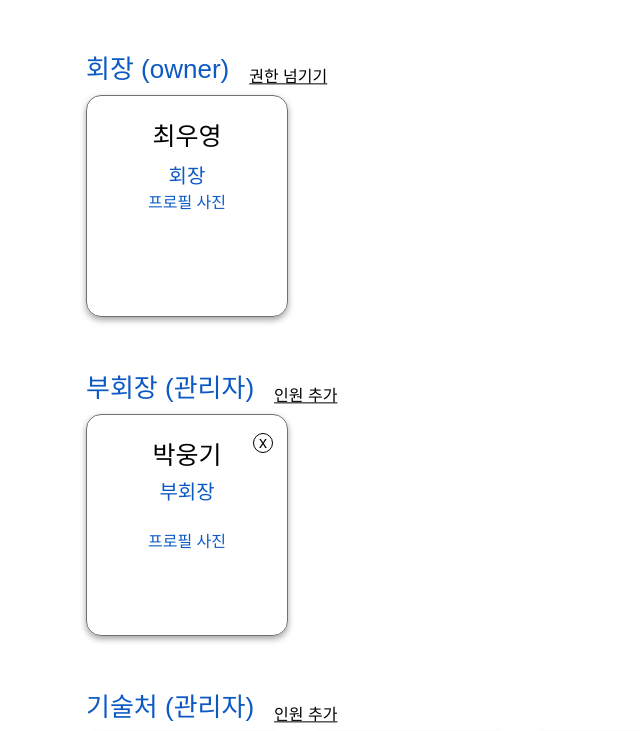
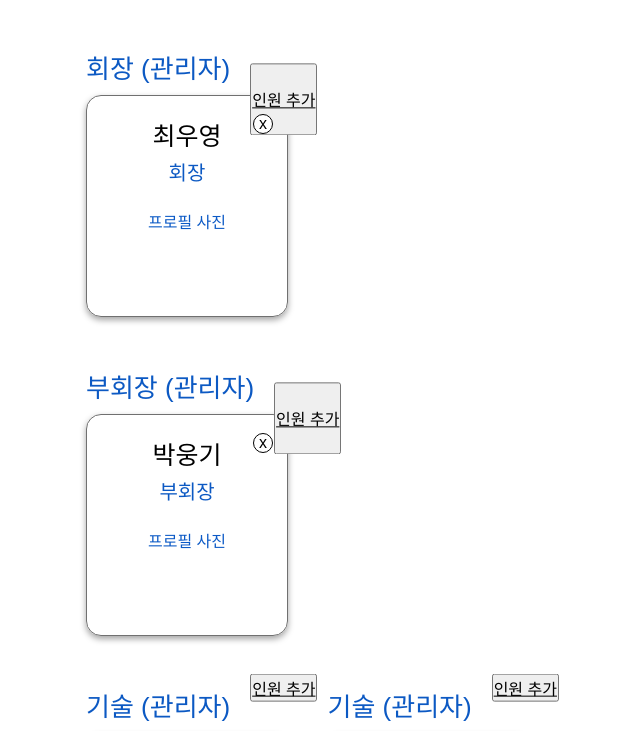
Before and after one commit to Kim-Hyunjo/MoZIP, a React (Create React App) app in the folder front/: page /circle/members/edit in a window 1280 px wide. Shown: the part 602-1333 px from the top of the page, without its empty margins (74-714 px from the left). Built offline with nearby package versions, Linux system fonts and the light colour scheme.

Commit message:
feat: Add CircleMembersEditModal

```diff
--- a/front/src/pages/circle/CircleMembersEdit.tsx
+++ b/front/src/pages/circle/CircleMembersEdit.tsx
@@ -1,4 +1,4 @@
-import React from 'react'
+import React,{useState} from 'react'
 import {
     BrowserRouter as Router,
     Route,
@@ -6,8 +6,54 @@ import {
     Switch,
     NavLink,
   } from 'react-router-dom';
+import CircleMembersEditSubmaster from './CircleMembersEditSubmaster'
+import CircleMembersEditmaster from './CircleMembersEditmaster'
+import CircleMembersEditTech from './CircleMembersEditTech'
+import CircleMembersEditModal from './CircleMembersEditModal'
+  interface Role {
+      id: number,
+      name: string
+      status: string,
+      content:string
+  }
+const CircleMembersEdit = () => {
+    const [master, setMaster] = useState<Role[]>([
+        {
+            id: 0, name:'최우영', status:'회장',content:'프로필 사진'
+        },
+    ]);
+    const [submaster, setSubMaster] = useState<Role[]>([
+        {
+            id: 0, name:'박웅기', status:'부회장',content:'프로필 사진'
+        },
+    ]);
 
-const CircleMembersEdit = () => {
+    const [tech, setTech] = useState<Role[]>([
+        {id: 0, name:'왕희도', status:'기술',content:'프로필 사진'},
+        {id: 1, name:'왕희도', status:'기술',content:'프로필 사진'
+        },
+    ]);
+        const masterList = master.map((item) =>{
+            return(
+                <CircleMembersEditmaster
+                propsRole={item}/>
+            )
+        })
+
+        const submasterList = submaster.map((item) =>{
+            return(
+                <CircleMembersEditSubmaster
+                propsRole={item}/>
+            )
+        })
+        const techList = tech.map((item) =>{
+            return(
+                <CircleMembersEditTech
+                propsRole={item}/>
+            )
+        })
+
+
     return (
         <div className="circleMembers">
             <div><h2>운영진수정</h2>
@@ -27,34 +73,21 @@ const CircleMembersEdit = () => {
                     <li>부회장</li>
                     <li>기술처</li>
                     <li>회계</li>
-                    <li><button id = "button_plus" type="button">+</button></li>
+                    <li><button  id = "button_plus" type="button">+</button></li>
                 </ul>
             </div>
-            <div>
-                <div className="role">
-                    <div className="roleName">회장 (owner)</div>
-                    <a className="changeOwner" href="#">권한 넘기기</a>
-                </div>
-                <div className="user_namecard"><div className="user_name">최우영</div><div className="user_role">회장</div><span>프로필 사진</span></div>
+            <div style={{display:'flex'}}>
+                {masterList}
             </div>
-            <div>
-                <div className="role">
-                    <div className="roleName">부회장 (관리자)</div>
-                    <a className="changeOwner" href="#">인원 추가</a>
-                </div>
-                <div className="user_namecard_edit"><div className="user_name">박웅기</div><button id="button_x" type="button">x</button><div className="user_role">부회장</div><span>프로필 사진</span></div>
+            <div style={{display:'flex'}}>
+            {submasterList}
+
             </div>
-            <div>
-                 <div className="role">
-                    <div className="roleName">기술처 (관리자)</div>
-                    <a className="changeOwner" href="#">인원 추가</a>
-                </div>
-                <div className="user_namecard_edit"><div className="user_name">왕희도</div><button id="button_x" type="button">x</button><div className="user_role">기술</div><span>프로필 사진</span></div>
-                <div className="user_namecard_edit"><div className="user_name">왕희도</div><button id="button_x" type="button">x</button><div className="user_role">기술</div><span>프로필 사진</span></div>
-                <div className="user_namecard_edit"><div className="user_name">왕희도</div><button id="button_x" type="button">x</button><div className="user_role">기술</div><span>프로필 사진</span></div>
-                <div className="user_namecard_edit"><div className="user_name">왕희도</div><button id="button_x" type="button">x</button><div className="user_role">기술</div><span>프로필 사진</span></div>
-                <div className="user_namecard_edit"><div className="user_name">왕희도</div><button id="button_x" type="button">x</button><div className="user_role">기술</div><span>프로필 사진</span></div>
+            <div style={{display:'flex'}}>
+                 {techList}
+
             </div>
+
             <button id="button4" type="submit">완료</button>
         </div>
     )
--- /dev/null
+++ b/front/src/pages/circle/CircleMembersEditModal.tsx
@@ -0,0 +1,94 @@
+import React, { ReactComponentElement } from 'react';
+import { makeStyles, Theme, createStyles } from '@material-ui/core/styles';
+import Modal from '@material-ui/core/Modal';
+
+
+
+function getModalStyle() {
+  const top = 50
+  const left = 50
+
+  return {
+    top: `${top}%`,
+    left: `${left}%`,
+    transform: `translate(-${top}%, -${left}%)`,
+  };
+}
+
+const useStyles = makeStyles((theme: Theme) =>
+  createStyles({
+    paper: {
+      position: 'absolute',
+      width: 1200   ,
+      height:800,
+      backgroundColor: theme.palette.background.paper,
+      border: '2px solid #000',
+      boxShadow: theme.shadows[5],
+      padding: theme.spacing(2, 4, 3),
+      display:'flex'
+    },
+  }),
+);
+
+interface Role {
+    id: number;
+    name: string;
+    status: string;
+    content:string;
+}
+
+
+const CircleMembersEditModal=  ()=> {
+    const guest:Role[] =[
+        { id: 2, name:'한채은', status:'기술',content:'프로필 사진'},
+           { id: 3, name:'왕희도', status:'기술',content:'프로필 사진'},
+           { id: 4, name:'박웅기', status:'기술',content:'프로필 사진'},
+           { id: 5, name:'한예송', status:'기술',content:'프로필 사진'},
+           { id: 6, name:'한예송', status:'기술',content:'프로필 사진'},
+    ]
+  const classes = useStyles();
+  // getModalStyle is not a pure function, we roll the style only on the first render
+  const [modalStyle] = React.useState(getModalStyle);
+  const [open, setOpen] = React.useState(false);
+
+  const handleOpen = () => {
+    setOpen(true);
+  };
+
+  const handleClose = () => {
+    setOpen(false);
+  };
+
+  const body = (
+    <div style={modalStyle} className={classes.paper}>
+        {guest.map((item) => {
+             return(
+                <div>
+                <div className="role">
+            <div className="roleName">{item.status} (관리자)</div>
+               </div>
+               <div className="user_namecard_edit"><div className="user_name">{item.name}</div><button id="button_x" type="button">x</button><div className="user_role">{item.status}</div><span>{item.content}</span></div>
+            </div>
+             )
+        })}
+      {/* <SimpleModal /> */}
+    </div>
+  );
+
+  return (
+    <div>
+      <button type="button" onClick={handleOpen} className="changeOwner">
+        인원 추가
+      </button>
+      <Modal
+        open={open}
+        onClose={handleClose}
+        aria-labelledby="simple-modal-title"
+        aria-describedby="simple-modal-description"
+      >
+        {body}
+      </Modal>
+    </div>
+  );
+}
+export default CircleMembersEditModal
--- /dev/null
+++ b/front/src/pages/circle/CircleMembersEditSubmaster.tsx
@@ -0,0 +1,40 @@
+import React, { useState } from 'react'
+
+
+interface Role {
+    id: number;
+    name: string;
+    status: string;
+    content:string;
+}
+interface Props {
+    propsRole:Role;
+
+}
+
+const CircleMembersEditSubmaster:React.FunctionComponent<Props> = ({
+    propsRole
+
+}) =>{
+    const guest:Role[] =[
+        { id: 1, name:'한채은', status:'기술',content:'프로필 사진'},
+           { id: 2, name:'왕희도', status:'기술',content:'프로필 사진'},
+           { id: 3, name:'박웅기', status:'기술',content:'프로필 사진'},
+           { id: 4, name:'한예송', status:'기술',content:'프로필 사진'},
+    ]
+    const [open, setOpen] = useState<boolean>(false)
+
+
+
+
+return (
+    <div>
+         <div className="role">
+                    <div className="roleName">{propsRole.status} (관리자)</div>
+                    <button className="changeOwner" >인원 추가</button>
+                </div>
+        <div className="user_namecard_edit"><div className="user_name">{propsRole.name}</div><button id="button_x" type="button">x</button><div className="user_role">{propsRole.status}</div><span>{propsRole.content}</span></div>
+    </div>
+)
+}
+export default CircleMembersEditSubmaster
--- /dev/null
+++ b/front/src/pages/circle/CircleMembersEditTech.tsx
@@ -0,0 +1,34 @@
+import React,{useState} from 'react'
+import CircleMembersEditModal from './CircleMembersEditModal'
+interface Role {
+    id: number;
+    name: string;
+    status: string;
+    content:string;
+}
+interface Props {
+    propsRole:Role;
+
+}
+const CircleMembersEditTech:React.FunctionComponent<Props> = ({
+    propsRole
+
+}) =>{
+
+
+    const [open, setOpen] = useState<boolean>(false)
+
+
+
+
+return (
+    <div>
+         <div className="role">
+                    <div className="roleName">{propsRole.status} (관리자)</div>
+                    <CircleMembersEditModal/>
+            </div>
+        <div className="user_namecard_edit"><div className="user_name">{propsRole.name}</div><button id="button_x" type="button">x</button><div className="user_role">{propsRole.status}</div><span>{propsRole.content}</span></div>
+    </div>
+)
+}
+export default CircleMembersEditTech
--- /dev/null
+++ b/front/src/pages/circle/CircleMembersEditmaster.tsx
@@ -0,0 +1,32 @@
+import React,{useState} from 'react'
+interface Role {
+    id: number;
+    name: string;
+    status: string;
+    content:string;
+}
+interface Props {
+    propsRole:Role;
+}
+const CircleMembersEditmaster:React.FunctionComponent<Props> = ({
+    propsRole
+
+
+}) =>{
+
+    const [open, setOpen] = useState<boolean>(false)
+
+
+
+
+return (
+    <div>
+         <div className="role">
+                    <div className="roleName">{propsRole.status} (관리자)</div>
+                    <button className="changeOwner" >인원 추가</button>
+                </div>
+        <div className="user_namecard_edit"><div className="user_name">{propsRole.name}</div><button id="button_x" type="button">x</button><div className="user_role">{propsRole.status}</div><span>{propsRole.content}</span></div>
+    </div>
+)
+}
+export default CircleMembersEditmaster
--- a/front/src/pages/mypage/myPageEdit.tsx
+++ b/front/src/pages/mypage/myPageEdit.tsx
@@ -11,7 +11,7 @@ import { DialogTitle } from '@material-ui/core';
 import './namecard.css';
 import Axios from 'axios';
 
-const MyPageEdit:any = () => {
+const MyPageEdit:any = (  ) => {
 
   const [name, setname] = useState('')
   const [sort, setsort] = useState('')
```
